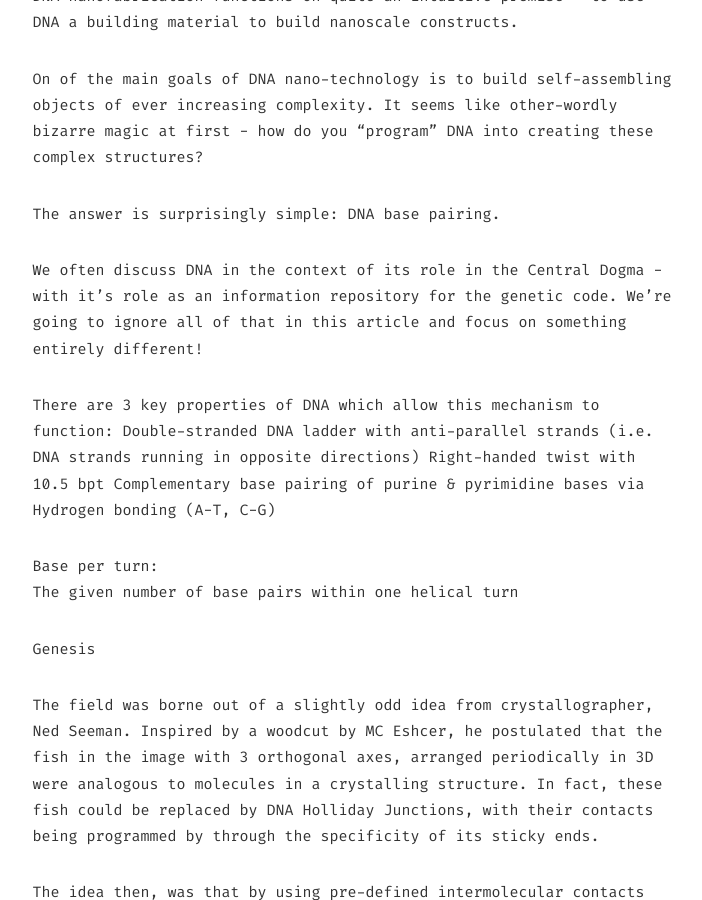
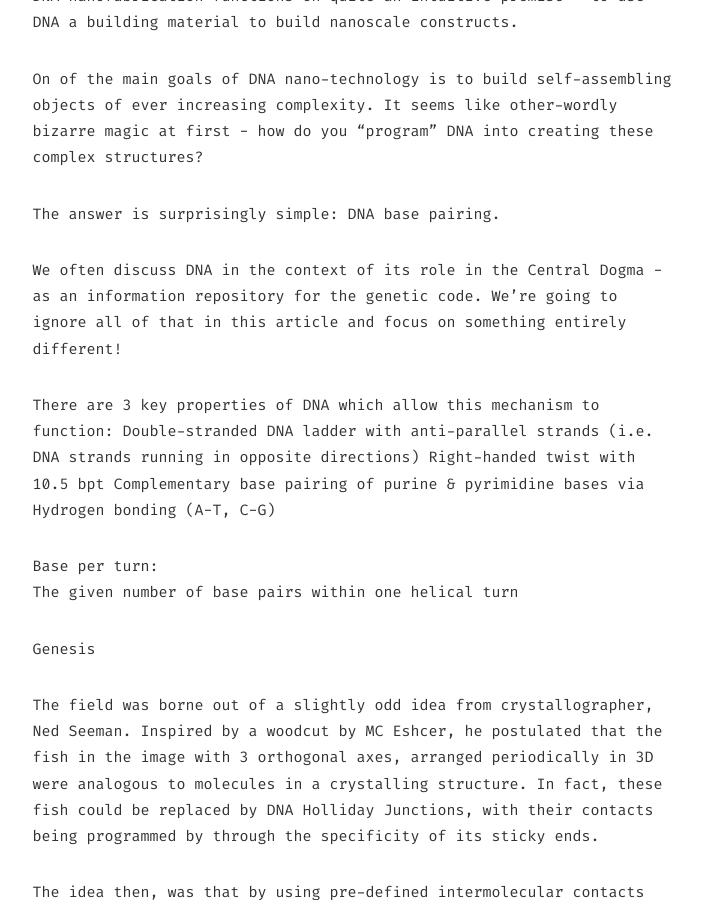
Before and after one commit to stackbit-projects/green-plankton-00834, a Jekyll site: the page built from _posts/2019-08-31-difference-between-font-formats.md, in a window 1280 px wide and 900 px high, scrolled down 597 px. Shown: the whole window, without its empty margins (285-987 px from the left). Built offline with Jekyll 4.4.1, drawn with Linux system fonts in a browser that asks for light colours.

Commit message:
2019-08-31-difference-between-font-formats.md: changed

```diff
--- a/_posts/2019-08-31-difference-between-font-formats.md
+++ b/_posts/2019-08-31-difference-between-font-formats.md
@@ -26,7 +26,7 @@ On of the main goals of DNA nano-technology is to build self-assembling objects
 
 The answer is surprisingly simple: DNA base pairing.
 
-We often discuss DNA in the context of its role in the Central Dogma - with it’s role as an information repository for the genetic code. We’re going to ignore all of that in this article and focus on something entirely different!
+We often discuss DNA in the context of its role in the Central Dogma - as an information repository for the genetic code. We’re going to ignore all of that in this article and focus on something entirely different!
 
 There are 3 key properties of DNA which allow this mechanism to function:
 Double-stranded DNA ladder with anti-parallel strands (i.e. DNA strands running in opposite directions)
```
